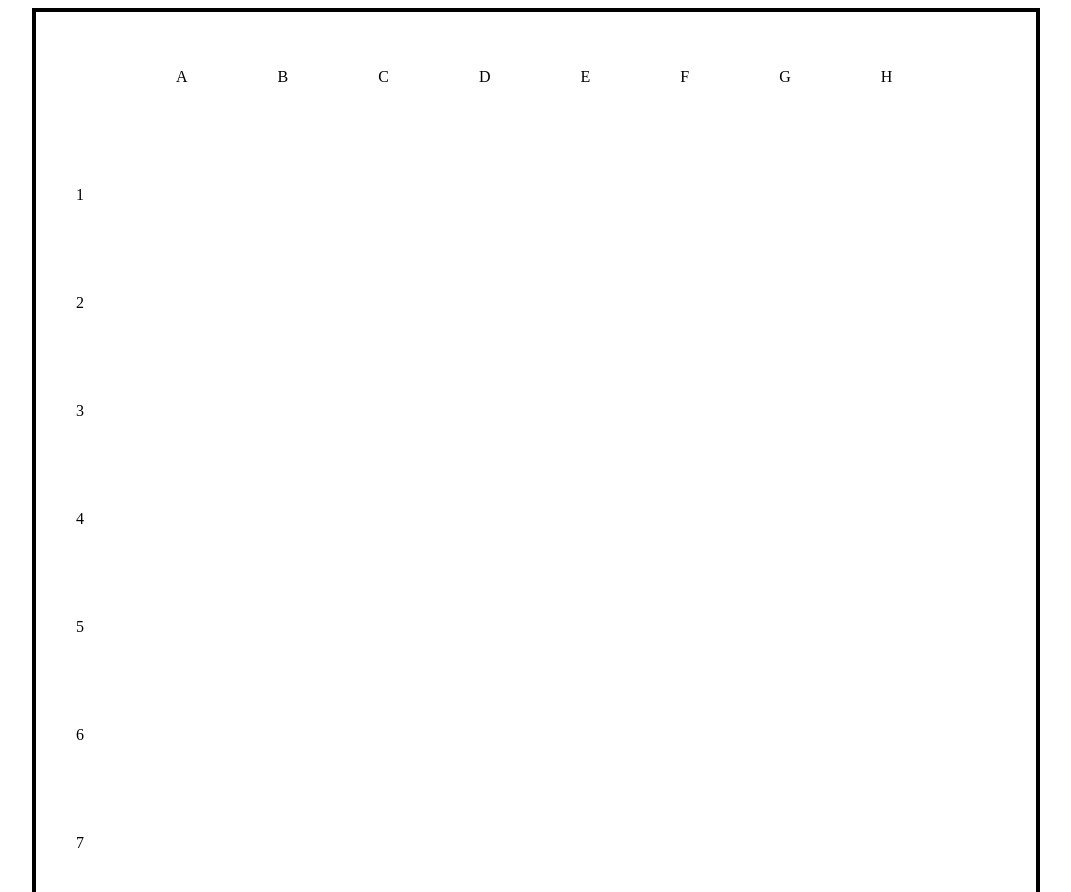
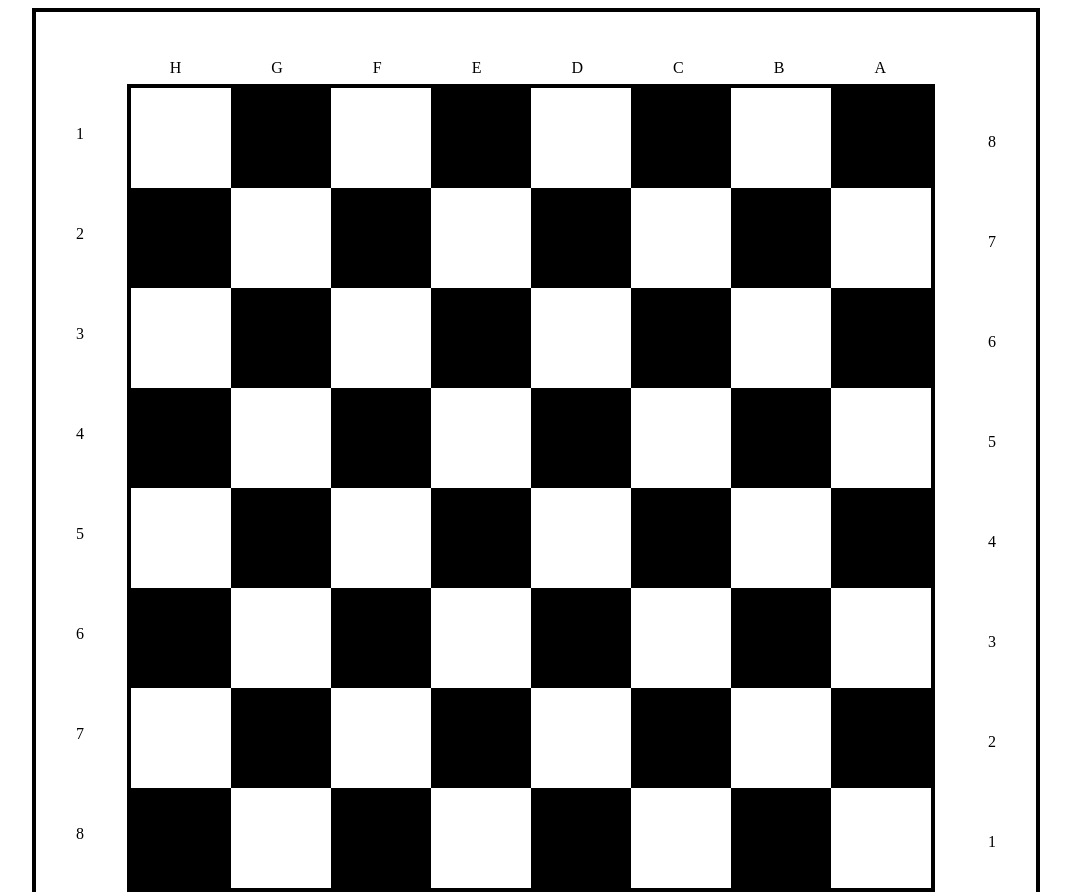
Before and after one commit to Todur-Modur/Lesson-12-chess-board, a plain HTML site: page index.html in a window 1280 px wide. Shown: the top 892 px of the page, without its empty margins (104-1175 px from the left). Drawn offline with Linux system fonts and the light colour scheme.

Commit message:
final version

```diff
--- a/index.html
+++ b/index.html
@@ -20,6 +20,7 @@
             <li>G</li>
             <li>H</li>
         </ul>
+        <div class="board_numbers">
             <ul class="left-numbers">
                 <li>1</li>
                 <li>2</li>
@@ -106,6 +107,7 @@
                 <li>7</li>
                 <li>8</li>
             </ul>
+        </div>
         <ul class="bottom-letters">
             <li>A</li>
             <li>B</li>
--- a/scss/styles.scss
+++ b/scss/styles.scss
@@ -1,44 +1,47 @@
 ul {
     list-style: none;
 }
-.top-letters{
+
+.top-letters {
     display: flex;
-    margin-left: 100px;
+    flex-direction: row-reverse;
+    margin-right: 150px;
     padding-top: 40px;
     gap: 90px;
 }
-.bottom-letters{
+
+.bottom-letters {
     display: flex;
     margin-left: 100px;
     padding-bottom: 40px;
     gap: 90px;
 }
-.left-numbers{
+
+.left-numbers {
     display: flex;
-    margin-top: 100px;
     flex-direction: column;
-    gap: 90px;
+    gap: 100px;
+    margin-top: 50px;
+    margin-right: -50px;
 }
-.right-numbers{
+
+.right-numbers {
+    padding-right: 40px;
+    margin-left: -80px;
+    margin-bottom: 50px;
     display: flex;
-    margin-bottom: 100px;
-    flex-direction: column;
-    gap: 90px;
-}
-.right-numbers{
-    padding-right: 40px;
-    display: flex;
-    margin-top: 100px;
     flex-direction: column-reverse;
     align-items: end;
-    gap: 90px;
+    gap: 100px;
 }
 
-.main-border{
+.main-border {
     margin: 0 auto;
     width: 1000px;
     border: 4px solid black;
+    line-height: 0;
 }
+
 .board {
     margin: 0 auto;
     border: 4px solid black;
@@ -46,6 +49,7 @@ ul {
     display: grid;
     grid-template-columns: 1fr 1fr 1fr 1fr 1fr 1fr 1fr 1fr;
     grid-template-rows: 1fr 1fr 1fr 1fr 1fr 1fr 1fr 1fr;
+
 }
 
 .white {
@@ -61,4 +65,8 @@ ul {
     background-color: black;
 }
 
+.board_numbers {
+    display: flex;
+}
+
 // залишилось зорозуміти, як зробити так, щоб бокові цифри не зміщували саму дошку без позішина абсолют))
```
Also changed, not shown: css/styles.css, 1 other file. Lines whose indentation alone changed are shown as unchanged.
